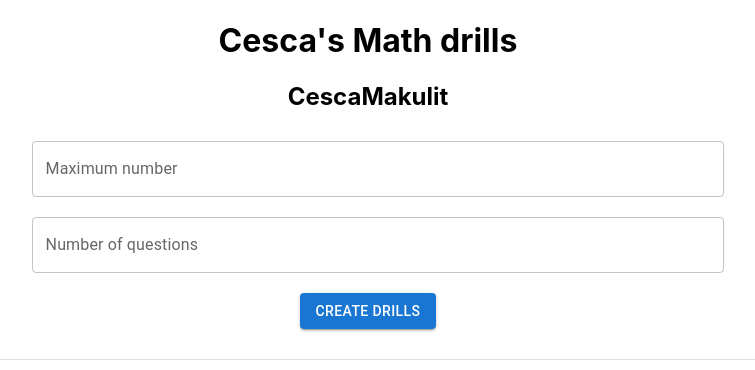
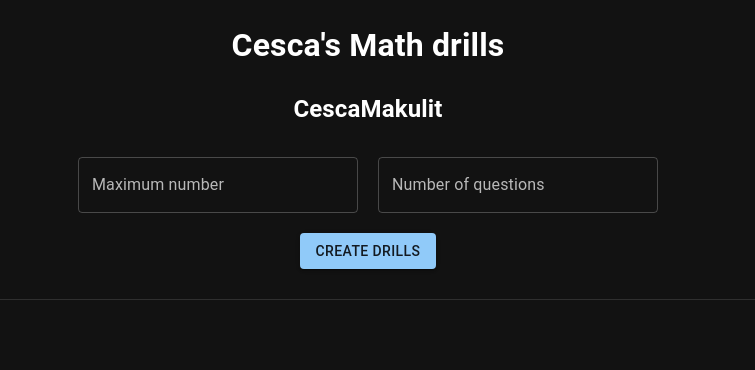
Before and after one commit to psdr03/math-drills, a React (Create React App) app: page / in a window 1280 px wide. Shown: the top 370 px of the page, without its empty margins (272-1027 px from the left). Built offline with nearby package versions, Linux system fonts and the light colour scheme.

Commit message:
dark mode and fixed spacing

```diff
--- a/package.json
+++ b/package.json
@@ -1,7 +1,7 @@
 {
   "name": "math-drills",
   "version": "0.1.0",
-  "homepage": "https://psdr03.github.io/math-drillssss/",
+  "homepage": "https://psdr03.github.io/math-drills/",
   "private": true,
   "dependencies": {
     "@emotion/react": "^11.10.0",
--- a/src/App.tsx
+++ b/src/App.tsx
@@ -1,4 +1,6 @@
-import React, { ReactEventHandler, useState } from 'react';
+import React, { useState } from 'react';
+import { ThemeProvider, createTheme } from '@mui/material/styles'
+import CssBaseline from '@mui/material/CssBaseline'
 import {
   TextField,
   Grid,
@@ -12,6 +14,12 @@ interface QuestionObject {
   question: string,
   answer: number
 }
+
+const darkTheme = createTheme({
+  palette: {
+    mode: 'dark'
+  }
+})
 
 const App = () => {
   const [maxNum, setMaxNum] = useState<number>(0);
@@ -44,7 +52,8 @@ const App = () => {
   }
 
   return (
-    <>
+    <ThemeProvider theme={darkTheme}>
+      <CssBaseline />
       <Grid container justifyContent="center"
         sx={{
           display: 'flex',
@@ -65,7 +74,7 @@ const App = () => {
             onChange={maxNumHandleChange}
             autoComplete="off"
             sx={{
-                width: '100%',
+              minWidth: '280px',
               margin: '10px'
             }}
           />
@@ -76,16 +85,23 @@ const App = () => {
             onChange={questionsHandleChange}
             autoComplete="off"
             sx={{
-                width: '100%',
+              minWidth: '280px',
               margin: '10px'
             }}
           />
-          <Button onClick={generateQuestions} sx={{margin: '10px'}} variant="contained">Create drills</Button>
         </Box>
       </Grid>
-      <Divider sx={{marginTop: '20px'}}/>
-      { questionsList.length === 0 ? null : <Questions questionsArray={questionsList}></Questions>}
-    </>
+      <Box
+        sx={{
+          alignItems: 'center',
+          textAlign: 'center',
+        }}
+      >
+        <Button onClick={generateQuestions} sx={{ margin: '10px' }} variant="contained">Create drills</Button>
+      </Box>
+      <Divider sx={{ marginTop: '20px' }} />
+      {questionsList.length === 0 ? null : <Questions questionsArray={questionsList}></Questions>}
+    </ThemeProvider>
   );
 }
 
--- a/src/components/individualQuestion.tsx
+++ b/src/components/individualQuestion.tsx
@@ -1,9 +1,6 @@
-import React, { ReactEventHandler, useState } from 'react';
+import React, { useState } from 'react';
 import {
-  Grid,
-  Box,
   Button,
-  Card,
   TextField,
   Paper,
   InputAdornment,
@@ -14,7 +11,7 @@ const IndividualQuestion = (props: any) => {
   const { answer } = props
   const [error, setError] = useState(false)
   const [userAnswer, setUserAnswer] = useState(0);
-  const [isCorrect, setIsCorrect]  = useState(false);
+  const [isCorrect, setIsCorrect] = useState(false);
 
   const handleOnChange = (event: React.ChangeEvent<HTMLInputElement>) => {
     setUserAnswer(parseInt(event.target.value));
@@ -31,9 +28,9 @@ const IndividualQuestion = (props: any) => {
 
   return (
     <Paper key={question} sx={{
+      display: 'flex',
       margin: '20px',
-      flexGrow: '1',
-      boxShadow: '0'
+      boxShadow: '0',
     }}>
 
       <TextField
@@ -46,14 +43,14 @@ const IndividualQuestion = (props: any) => {
         }}
         onChange={handleOnChange}
         sx={{
-        width: '250px'
+          minWidth: '280px'
         }}
       >
       </TextField>
       <Button
         sx={{
           height: '100%',
-        width: '100px'
+          width: '120px'
         }}
         variant="contained"
         onClick={handleSubmit}
--- a/src/components/questionsList.tsx
+++ b/src/components/questionsList.tsx
@@ -1,11 +1,7 @@
 import React from 'react';
 import {
   Grid,
-  Box,
-  Card,
-  TextField,
-  Paper,
-  InputAdornment,
+  Box
 } from '@mui/material'
 import IndividualQuestion from './individualQuestion'
 
```
Lines whose indentation alone changed are shown as unchanged.
